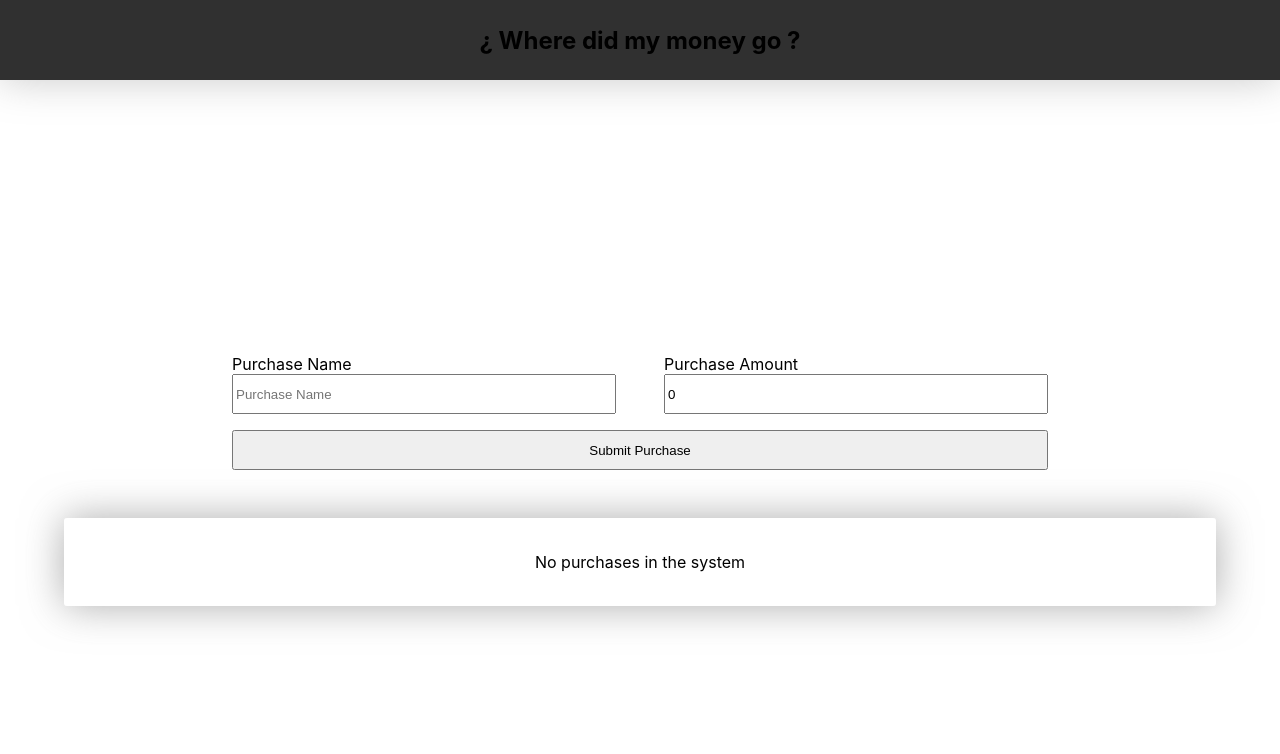
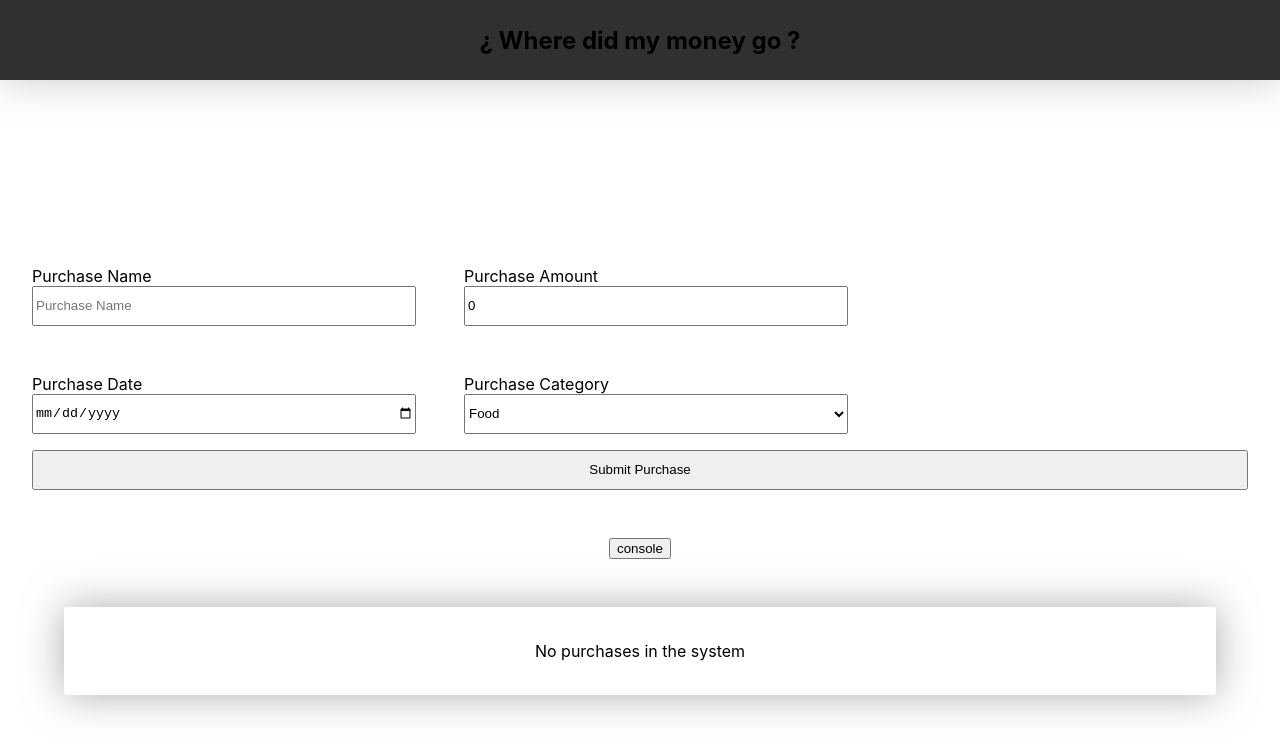
Before and after one commit to melxincognito/wdmmg-next, a Next.js app: page / in a window 1280 px wide. Shown: the top 754 px of the page. Built offline with nearby package versions, Linux system fonts and the light colour scheme.

Commit message:
added purchase date picker

```diff
--- a/pages/index.tsx
+++ b/pages/index.tsx
@@ -7,9 +7,10 @@ import { NavBar } from "../components/NavBar";
 const Home: NextPage = () => {
   const [purchaseName, setPurchaseName] = useState<string>("");
   const [purchaseAmount, setPurchaseAmount] = useState<number>(0);
+  const [purchaseDate, setPurchaseDate] = useState<string>("");
 
   const [purchases, setPurchases] = useState<
-    { name: string; amount: number; index: number }[]
+    { name: string; amount: number; date: string; index: number }[]
   >([]);
 
   const handleChangePurchaseName = (e: ChangeEvent<HTMLInputElement>) => {
@@ -20,9 +21,14 @@ const Home: NextPage = () => {
     setPurchaseAmount(parseFloat(e.target.value));
   };
 
+  const handleChangePurchaseDate = (e: ChangeEvent<HTMLInputElement>) => {
+    setPurchaseDate(e.target.value);
+  };
+
   const resetForm = () => {
     setPurchaseName("");
     setPurchaseAmount(0);
+    setPurchaseDate("");
   };
 
   const submitPurchase = (e: any) => {
@@ -37,12 +43,20 @@ const Home: NextPage = () => {
       alert("Please fill purchase amount input field");
     } else {
       let index = purchases.length + 1;
+      // date comes out automatically formatted as yyyy/mm/dd and
+      // isn't consistent with the input format
+      let splitDate = purchaseDate.split("-");
+      let month = splitDate[1];
+      let day = splitDate[2];
+      let year = splitDate[0];
+      let formattedDate = `${month}-${day}-${year}`;
 
       setPurchases((prevPurchases) => [
         ...prevPurchases,
         {
           name: purchaseName,
           amount: purchaseAmount,
+          date: formattedDate,
           index: index,
         },
       ]);
@@ -71,10 +85,7 @@ const Home: NextPage = () => {
       <NavBar />
 
       <main className={styles.main}>
-        <form
-          onSubmit={submitPurchase}
-          style={{ display: "grid", gap: "1rem" }}
-        >
+        <form onSubmit={submitPurchase} className={styles.purchaseForm}>
           <div className={styles.formInputsDiv}>
             <div className={styles.formControl}>
               <label htmlFor="purchase-name-input">Purchase Name</label>
@@ -84,9 +95,9 @@ const Home: NextPage = () => {
                 placeholder="Purchase Name"
                 type="text"
                 onChange={handleChangePurchaseName}
-                aria-label="Purchase name input."
+                name="Purchase name"
+                role="textbox"
                 value={purchaseName}
-                autoComplete="on"
               />
             </div>
             <div className={styles.formControl}>
@@ -99,8 +110,40 @@ const Home: NextPage = () => {
                 type="number"
                 step=".01"
                 onChange={handleChangePurchaseAmount}
-                aria-label="Purchase amount input."
+                name="Purchase amount"
+                role="textbox"
               />
+            </div>
+
+            <div className={styles.formControl}>
+              <label htmlFor="purchase-date-input"> Purchase Date</label>
+              <input
+                id="purchase-date-input"
+                className={styles.purchaseInput}
+                onChange={handleChangePurchaseDate}
+                value={purchaseDate}
+                type="date"
+                name="Purchase date"
+                role="textbox"
+              />
+            </div>
+
+            <div className={styles.formControl}>
+              <label htmlFor="purchase-category-selector">
+                {" "}
+                Purchase Category
+              </label>
+
+              <select
+                className={styles.purchaseInput}
+                id="purchase-category-selector"
+                name="Purchase category"
+                role="select"
+              >
+                <option value="food">Food</option>
+                <option value="housing">Housing</option>
+                <option value="transportation">Transportation</option>
+              </select>
             </div>
           </div>
 
@@ -108,7 +151,8 @@ const Home: NextPage = () => {
             {" "}
             Submit Purchase
           </button>
-        </form>
+        </form>{" "}
+        <button onClick={() => console.log(purchaseDate)}> console</button>
         <div className={styles.purchasesList} aria-live="assertive">
           {purchases.length > 0 ? (
             <>
@@ -119,6 +163,13 @@ const Home: NextPage = () => {
                   className={styles.purchaseTile}
                 >
                   <span className={styles.purchaseInfo}>
+                    <span className={styles.purchaseTileDateSpan}>
+                      <p>
+                        {" "}
+                        <b>{purchase.date}</b>
+                      </p>
+                    </span>
+
                     <span className={styles.purchaseTilePurchasesSpan}>
                       <p>
                         {" "}
```
